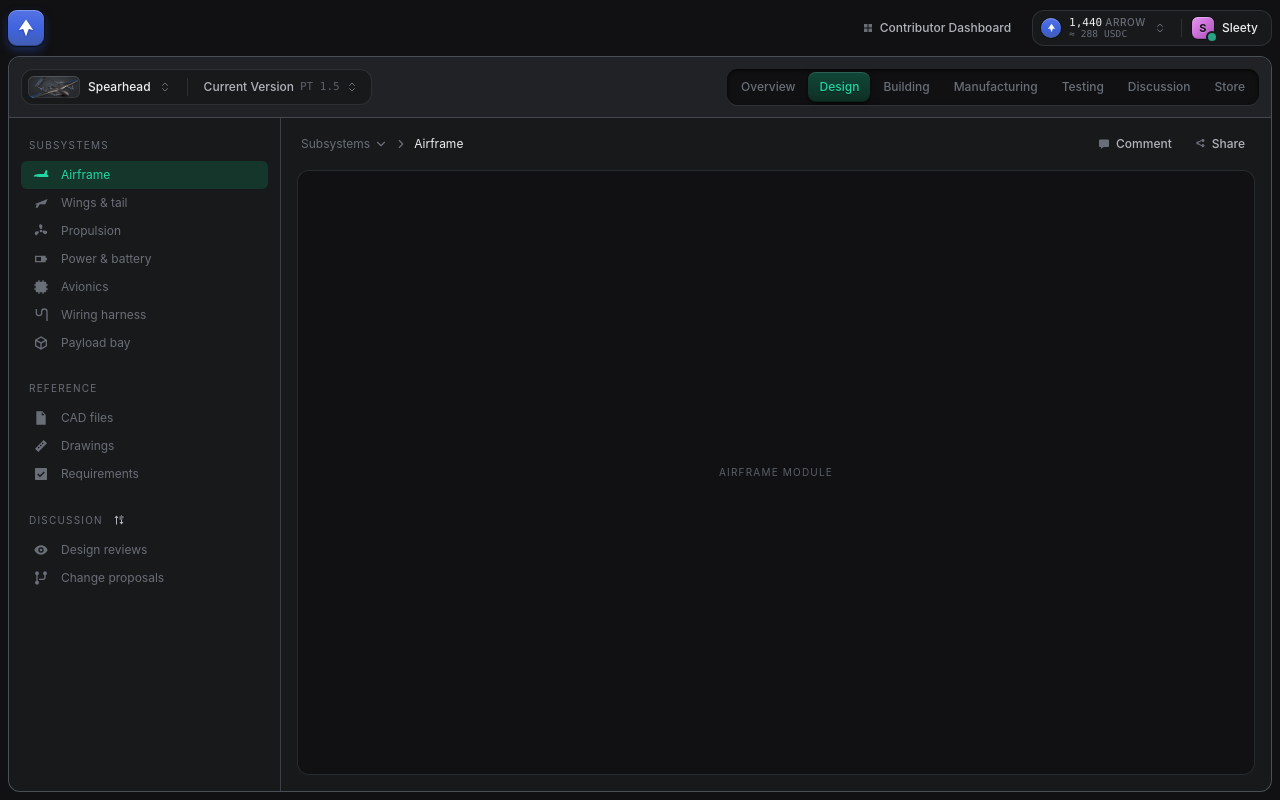
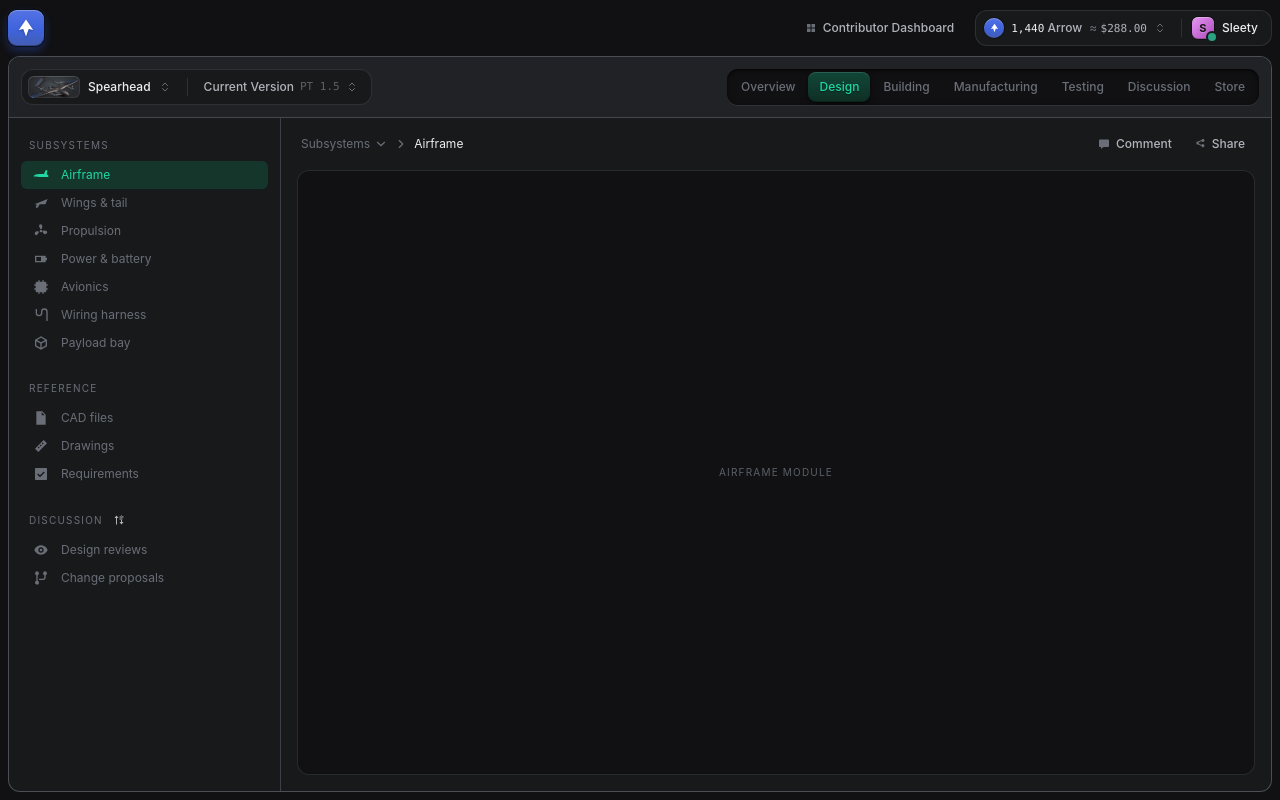
Before and after one commit to Arrow-air/arrow-superapp, a Vue app in the folder prototypes/app-frame/: page /#/spearhead/design/airframe in a window 1280 px wide. Built offline with nearby package versions, Linux system fonts and the light colour scheme.

Commit message:
app-frame: balance on one line, amounts as $ / Ξ / Arrow, no tracked caps

```diff
--- a/prototypes/app-frame/src/frame/AccountBar.vue
+++ b/prototypes/app-frame/src/frame/AccountBar.vue
@@ -4,15 +4,16 @@ import Icon from './Icon.vue';
 import Menu from './Menu.vue';
 import WalletDrawer from './WalletDrawer.vue';
 import logomark from '../assets/arrow-logomark-white.svg';
-import { contributor, formatQuote, quote, type Quote } from './account';
+import { contributor, formatMoney, quote, quoteValue, type Quote } from './account';
 
 // Top right: the dashboard button on its own, then a toolbar (after coss ui
 // Toolbar) holding the balance with its quote select, and the contributor,
 // which opens the wallet drawer.
 const arrow = computed(() => contributor.arrow.toLocaleString('en-US'));
-const value = computed(() => formatQuote(contributor.arrow, quote.value));
+const money = (q: Quote) => formatMoney(quoteValue(contributor.arrow, 'ARROW', q), q);
+const value = computed(() => money(quote.value));
 const quotes = computed(() =>
-  (['USDC', 'ETH'] as Quote[]).map((q) => ({ id: q, label: q, hint: formatQuote(contributor.arrow, q) })),
+  (['USDC', 'ETH'] as Quote[]).map((q) => ({ id: q, label: q, hint: money(q) })),
 );
 const walletOpen = ref(false);
 </script>
@@ -33,14 +34,12 @@ const walletOpen = ref(false);
             type="button"
             aria-haspopup="menu"
             :aria-expanded="open"
-            :aria-label="`${arrow} ARROW, worth about ${value} ${quote}. Change currency`"
+            :aria-label="`${arrow} Arrow, worth about ${value}. Change currency`"
             @click="toggle"
           >
             <span class="token" aria-hidden="true"><img :src="logomark" alt="" /></span>
-            <span class="stack">
-              <span class="line1"><span class="num">{{ arrow }}</span> <span class="unit">ARROW</span></span>
-              <span class="line2">≈ {{ value }} {{ quote }}</span>
-            </span>
+            <span class="amount"><span class="num">{{ arrow }}</span> Arrow</span>
+            <span class="approx">≈ <span class="num">{{ value }}</span></span>
             <svg class="chev-v" viewBox="0 0 24 24" aria-hidden="true"><path d="m7 15 5 5 5-5M7 9l5-5 5 5" /></svg>
           </button>
         </template>
@@ -72,8 +71,8 @@ const walletOpen = ref(false);
 .account { display: flex; align-items: center; gap: var(--space-2); }
 .dash { height: var(--control-height); padding-inline: 12px; border-radius: 10px; }
 
-/* Balance: token badge, amount over value, no inner box. */
-.balance { height: 28px; padding: 0 8px 0 4px; gap: 8px; }
+/* Balance: token badge, then amount and value on one line. */
+.balance { height: 28px; padding: 0 8px 0 4px; gap: 7px; }
 .token {
   display: grid;
   place-items: center;
@@ -84,11 +83,10 @@ const walletOpen = ref(false);
   box-shadow: inset 0 1px 0 rgb(255 255 255 / 0.25), 0 0 0 1px rgb(0 0 0 / 0.3);
 }
 .token img { width: 11px; height: 12px; margin-top: -1px; }
-.stack { display: flex; flex-direction: column; align-items: flex-start; line-height: 1.05; }
-.line1 { display: inline-flex; align-items: baseline; gap: 3px; }
+.amount { color: var(--fg-2); font-weight: 500; }
 .num { font-family: var(--font-mono); font-size: var(--text-sm); color: var(--fg); }
-.unit { font-size: var(--text-2xs); font-weight: 500; letter-spacing: 0.06em; color: var(--fg-muted); }
-.line2 { font-family: var(--font-mono); font-size: 9.5px; color: var(--fg-muted); letter-spacing: 0.01em; }
+.approx { color: var(--fg-muted); font-weight: 400; }
+.approx .num { color: var(--fg-2); }
 
 /* Profile: avatar with initial and a connected dot. */
 .who { padding-left: 3px; gap: 8px; color: var(--fg); }
--- a/prototypes/app-frame/src/frame/WalletDrawer.vue
+++ b/prototypes/app-frame/src/frame/WalletDrawer.vue
@@ -2,7 +2,7 @@
 import { computed, ref } from 'vue';
 import Drawer from './Drawer.vue';
 import {
-  activity, contributor, formatAmount, holdings, quote, quoteValue, shortAddress, type Quote,
+  activity, contributor, formatMoney, holdings, quote, quoteValue, shortAddress, type Quote,
 } from './account';
 
 // The contributor's wallet in detail: identity, total value, holdings and
@@ -24,7 +24,7 @@ async function copyAddress() {
 <template>
   <Drawer v-model:open="open" title="Wallet" description="Your balance and recent activity.">
     <div class="identity">
-      <span class="avatar" aria-hidden="true"></span>
+      <span class="avatar" aria-hidden="true">{{ contributor.name.slice(0, 1) }}</span>
       <div class="who">
         <span class="name">{{ contributor.name }}</span>
         <span class="handle">{{ contributor.handle }}</span>
@@ -50,8 +50,7 @@ async function copyAddress() {
         </div>
       </div>
       <div class="figure">
-        <span class="mono big">{{ formatAmount(total, quote) }}</span>
-        <span class="unit">{{ quote }}</span>
+        <span class="mono big">{{ formatMoney(total, quote) }}</span>
       </div>
       <div class="actions">
         <button class="btn primary" type="button">Send</button>
@@ -67,9 +66,9 @@ async function copyAddress() {
           <span class="token" :data-symbol="h.symbol">{{ h.symbol.slice(0, 1) }}</span>
           <span class="row-main">
             <span class="row-title">{{ h.name }}</span>
-            <span class="row-sub mono">{{ formatAmount(h.amount, h.symbol) }} {{ h.symbol }}</span>
+            <span class="row-sub">{{ formatMoney(h.amount, h.symbol) }}</span>
           </span>
-          <span class="row-value mono">{{ formatAmount(quoteValue(h.amount, h.symbol, quote), quote) }} <span class="unit">{{ quote }}</span></span>
+          <span class="row-value mono">{{ formatMoney(quoteValue(h.amount, h.symbol, quote), quote) }}</span>
         </li>
       </ul>
     </section>
@@ -86,7 +85,7 @@ async function copyAddress() {
             <span class="row-sub">{{ a.detail }} · {{ a.date }}</span>
           </span>
           <span class="row-value mono" :class="a.kind">
-            {{ a.amount > 0 ? '+' : '' }}{{ formatAmount(a.amount, a.symbol) }} <span class="unit">{{ a.symbol }}</span>
+            {{ formatMoney(a.amount, a.symbol, true) }}
           </span>
         </li>
       </ul>
@@ -105,7 +104,6 @@ async function copyAddress() {
 <style scoped>
 .caps { font-size: var(--text-xs); letter-spacing: var(--tracking-caps); text-transform: uppercase; }
 .mono { font-family: var(--font-mono); }
-.unit { font-family: var(--font-sans); font-size: var(--text-2xs); font-weight: 500; letter-spacing: 0.06em; color: var(--fg-muted); }
 .label { margin: 0; font-weight: 400; color: var(--fg-muted); }
 
 .identity {
@@ -114,7 +112,19 @@ async function copyAddress() {
   gap: var(--space-3);
   padding-bottom: var(--space-4);
 }
-.avatar { width: 36px; height: 36px; border-radius: 9px; background: var(--avatar); flex: none; }
+.avatar {
+  display: grid;
+  place-items: center;
+  width: 36px;
+  height: 36px;
+  flex: none;
+  border-radius: 9px;
+  background: var(--avatar);
+  box-shadow: inset 0 1px 0 rgb(255 255 255 / 0.3), inset 0 -1px 0 rgb(0 0 0 / 0.2), 0 0 0 1px rgb(0 0 0 / 0.3);
+  color: var(--plum-1);
+  font-size: var(--text-md);
+  font-weight: 700;
+}
 .who { display: flex; flex-direction: column; flex: 1; min-width: 0; }
 .name { font-weight: 600; color: var(--fg); }
 .handle { font-size: var(--text-sm); color: var(--fg-muted); }
@@ -132,7 +142,7 @@ async function copyAddress() {
   cursor: pointer;
 }
 .address:hover { border-color: var(--border-strong); }
-.copy-state { font-size: var(--text-2xs); letter-spacing: 0.06em; text-transform: uppercase; color: var(--fg-muted); }
+.copy-state { font-size: var(--text-sm); color: var(--fg-muted); }
 
 .total {
   padding: var(--space-4);
@@ -153,9 +163,8 @@ async function copyAddress() {
   border-radius: 6px;
   background: none;
   color: var(--fg-muted);
-  font-size: var(--text-2xs);
-  font-weight: 600;
-  letter-spacing: 0.06em;
+  font-size: var(--text-sm);
+  font-weight: 500;
   cursor: pointer;
 }
 .seg button:hover { color: var(--fg-2); }
--- a/prototypes/app-frame/src/frame/account.ts
+++ b/prototypes/app-frame/src/frame/account.ts
@@ -17,7 +17,7 @@ export const holdings = [
 
 export const activity = [
   { id: 'a1', kind: 'in', label: 'Contribution reward', detail: 'From Arrow DAO treasury', amount: 400, symbol: 'ARROW', date: '27 Sep' },
-  { id: 'a2', kind: 'out', label: 'Swap', detail: 'ARROW to USDC', amount: -200, symbol: 'ARROW', date: '19 Sep' },
+  { id: 'a2', kind: 'out', label: 'Swap', detail: 'Arrow to USDC', amount: -200, symbol: 'ARROW', date: '19 Sep' },
   { id: 'a3', kind: 'in', label: 'Contribution reward', detail: 'From Arrow DAO treasury', amount: 640, symbol: 'ARROW', date: '30 Aug' },
   { id: 'a4', kind: 'in', label: 'Received', detail: 'From 0x9a3F…c21B', amount: 0.02, symbol: 'ETH', date: '12 Aug' },
 ] as const;
@@ -35,11 +35,14 @@ export function quoteValue(amount: number, symbol: string, q: Quote) {
   const usdc = amount * (USDC_PER[symbol] ?? 0);
   return q === 'USDC' ? usdc : usdc / USDC_PER_ETH;
 }
-export function formatAmount(n: number, q: Quote | string) {
-  return n.toLocaleString('en-US', { maximumFractionDigits: q === 'ETH' ? 4 : 2 });
-}
-export function formatQuote(arrow: number, q: Quote) {
-  return formatAmount(quoteValue(arrow, 'ARROW', q), q);
+// How amounts read on screen. No uppercase tickers: USDC shows as dollars,
+// ETH with the ether sign, and ARROW as the word "Arrow".
+export function formatMoney(n: number, symbol: string, signed = false) {
+  const sign = signed && n > 0 ? '+' : n < 0 ? '−' : '';
+  const abs = Math.abs(n);
+  if (symbol === 'USDC') return `${sign}$${abs.toLocaleString('en-US', { minimumFractionDigits: 2, maximumFractionDigits: 2 })}`;
+  if (symbol === 'ETH') return `${sign}Ξ${abs.toLocaleString('en-US', { maximumFractionDigits: 4 })}`;
+  return `${sign}${abs.toLocaleString('en-US', { maximumFractionDigits: 2 })} Arrow`;
 }
 export const shortAddress = (a: string) => `${a.slice(0, 6)}…${a.slice(-4)}`;
 
```
